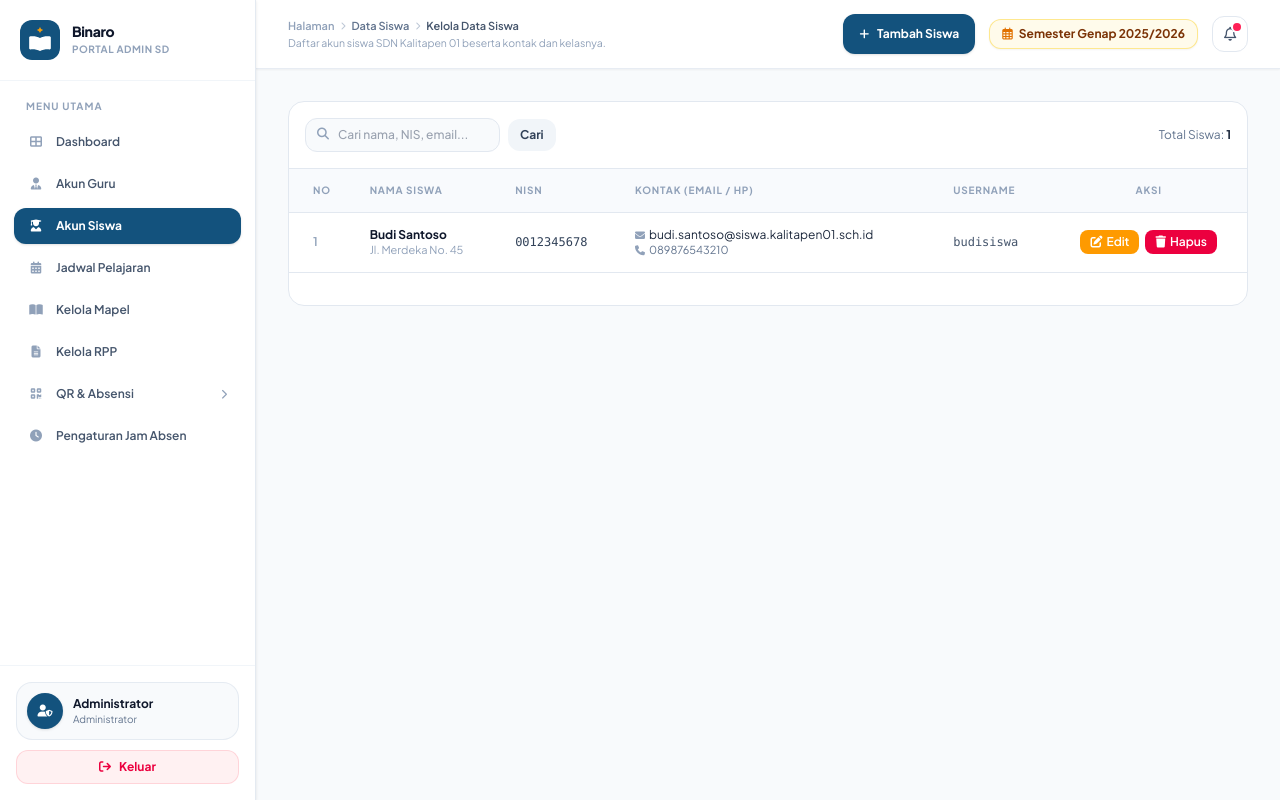
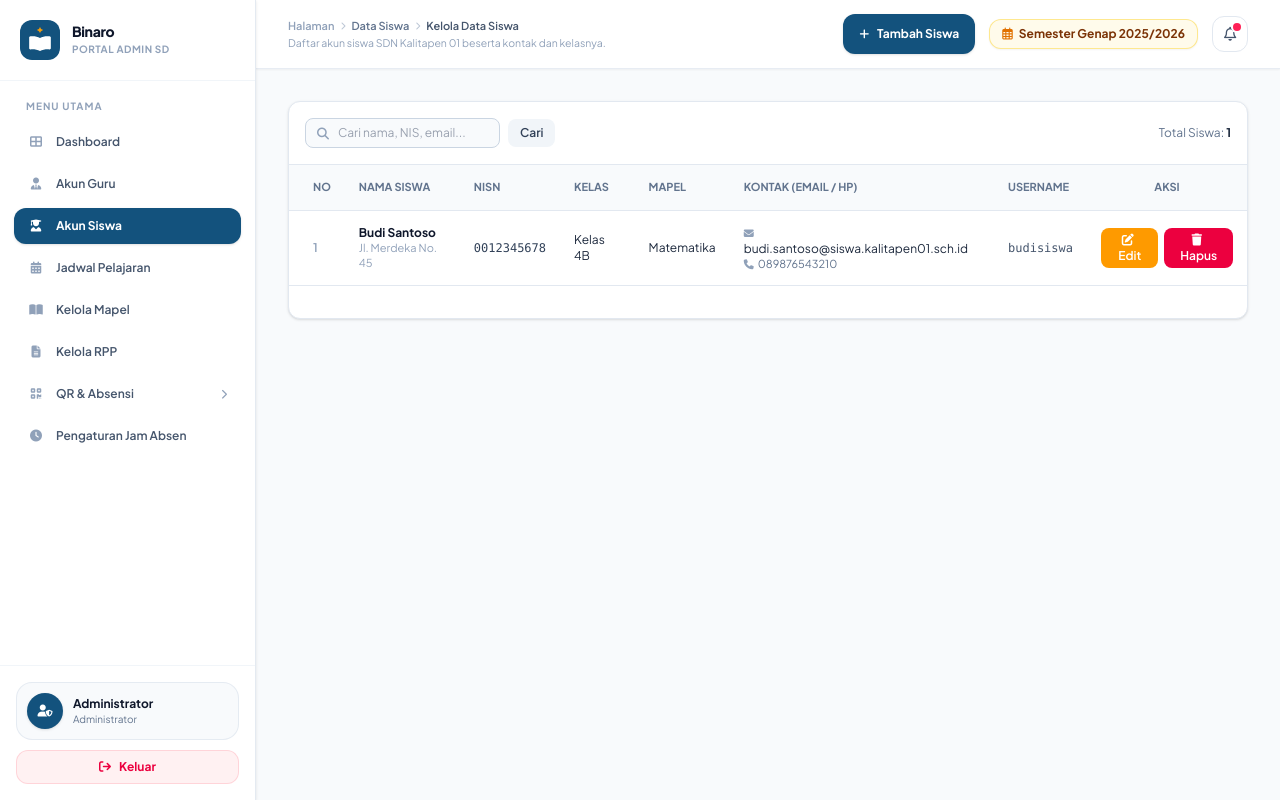
Before and after one commit to MughniIanAkmal/Binaro, a Laravel app: page /siswa in a window 1280 px wide. Run offline with Laravel 12, Linux system fonts and the light colour scheme; the visitor is signed in with stand-in values (Sample User, id 1); data comes from the database, SQL or seed files in the repository; style sheets or scripts are compiled from the project's sources.

Commit message:
perbaikan ui siswa

```diff
--- a/laravel/resources/views/guru/data/index.blade.php
+++ b/laravel/resources/views/guru/data/index.blade.php
@@ -59,7 +59,7 @@
                             <div class="text-[11px] text-slate-400">{{ $item->alamat ? Str::limit($item->alamat, 30) : 'Alamat belum diatur' }}</div>
                         </td>
                         <td class="p-3.5 font-mono text-slate-700">{{ $item->nip ?? '-' }}</td>
-                        <td class="p-3.5">{{ $item->kelas ? 'Kelas '.$item->kelas->nama_kelas : '-' }}</td>
+                        <td class="p-3.5">{{ $item->kelas ? $item->kelas->nama_kelas : '-' }}</td>
                         <td class="p-3.5">{{ $item->mapel->isNotEmpty() ? $item->mapel->pluck('nama_mapel')->join(', ') : '-' }}</td>
                         <td class="p-3.5">
                             <div><i class="fas fa-envelope text-slate-400 mr-1 text-[10px]"></i>{{ $item->email ?? '-' }}</div>
--- a/laravel/resources/views/siswa/data/index.blade.php
+++ b/laravel/resources/views/siswa/data/index.blade.php
@@ -18,16 +18,16 @@
 @endsection
 
 @section('content')
-<div class="space-y-5 max-w-6xl mx-auto">
-    <div class="card overflow-hidden">
-        <div class="p-4 border-b border-line flex justify-between items-center flex-wrap gap-3">
+<div class="space-y-6">
+    <div class="bg-white rounded-xl border border-slate-200 overflow-hidden shadow-sm">
+        <div class="p-4 border-b border-slate-200 flex justify-between items-center flex-wrap gap-3">
             <form action="{{ route('siswa.data.index') }}" method="GET" class="flex gap-2 items-center">
                 <div class="relative">
                     <i class="fas fa-search absolute left-3 top-2.5 text-slate-400 text-xs"></i>
                     <input type="text" name="search" value="{{ request('search', request('q')) }}" placeholder="Cari nama, NIS, email..."
-                           class="pl-8 pr-3 py-2 bg-slate-50 border border-line rounded-xl text-xs font-medium focus:ring-2 focus:ring-primary focus:border-transparent outline-none transition">
+                           class="pl-8 pr-3 py-1.5 text-xs border border-slate-300 rounded-lg bg-slate-50 focus:outline-none focus:border-primary">
                 </div>
-                <button type="submit" class="px-3 py-2 bg-slate-100 hover:bg-slate-200 text-slate-700 text-xs font-bold rounded-xl transition">
+                <button type="submit" class="px-3 py-1.5 bg-slate-100 hover:bg-slate-200 text-slate-700 text-xs font-semibold rounded-lg">
                     Cari
                 </button>
                 @if(request('search') || request('q'))
@@ -42,16 +42,18 @@
         <div class="overflow-x-auto">
             <table class="w-full text-left border-collapse">
                 <thead>
-                    <tr class="bg-[#F8FAFD] text-[10px] font-extrabold tracking-[0.08em] text-slate-400 uppercase border-b border-line">
+                    <tr class="bg-slate-50 text-[11px] font-bold text-slate-500 uppercase border-b border-slate-200">
                         <th class="p-3.5 pl-6">No</th>
                         <th class="p-3.5">Nama Siswa</th>
                         <th class="p-3.5">NISN</th>
+                        <th class="p-3.5">Kelas</th>
+                        <th class="p-3.5">Mapel</th>
                         <th class="p-3.5">Kontak (Email / HP)</th>
                         <th class="p-3.5">Username</th>
                         <th class="p-3.5 text-center">Aksi</th>
                     </tr>
                 </thead>
-                <tbody class="divide-y divide-[#EFF2F7] text-xs">
+                <tbody class="divide-y divide-slate-100 text-xs">
                     @forelse($siswa as $index => $item)
                     <tr class="hover:bg-slate-50/80 transition">
                         <td class="p-3.5 pl-6 text-slate-400 font-semibold">{{ $siswa->firstItem() + $index }}</td>
@@ -60,6 +62,8 @@
                             <div class="text-[11px] text-slate-400">{{ $item->alamat ? Str::limit($item->alamat, 30) : 'Alamat belum diatur' }}</div>
                         </td>
                         <td class="p-3.5 font-mono text-slate-700">{{ $item->nisn ?? '-' }}</td>
+                        <td class="p-3.5">{{ $item->nama_kelas }}</td>
+                        <td class="p-3.5">{{ $item->mataPelajaran?->nama_mapel ?? '-' }}</td>
                         <td class="p-3.5">
                             <div><i class="fas fa-envelope text-slate-400 mr-1 text-[10px]"></i>{{ $item->email ?? '-' }}</div>
                             <div class="text-[11px] text-slate-500"><i class="fas fa-phone text-slate-400 mr-1 text-[10px]"></i>{{ $item->no_hp ?? '-' }}</div>
@@ -84,14 +88,14 @@
                     </tr>
                     @empty
                     <tr>
-                        <td colspan="6" class="p-2"><x-empty-state icon="fa-inbox" title="Belum ada data siswa terdaftar." /></td>
+                        <td colspan="8" class="p-2"><x-empty-state icon="fa-inbox" title="Belum ada data siswa terdaftar." /></td>
                     </tr>
                     @endforelse
                 </tbody>
             </table>
         </div>
 
-        <div class="p-4 border-t border-line">
+        <div class="p-4 border-t border-slate-200">
             {{ $siswa->links() }}
         </div>
     </div>
```
